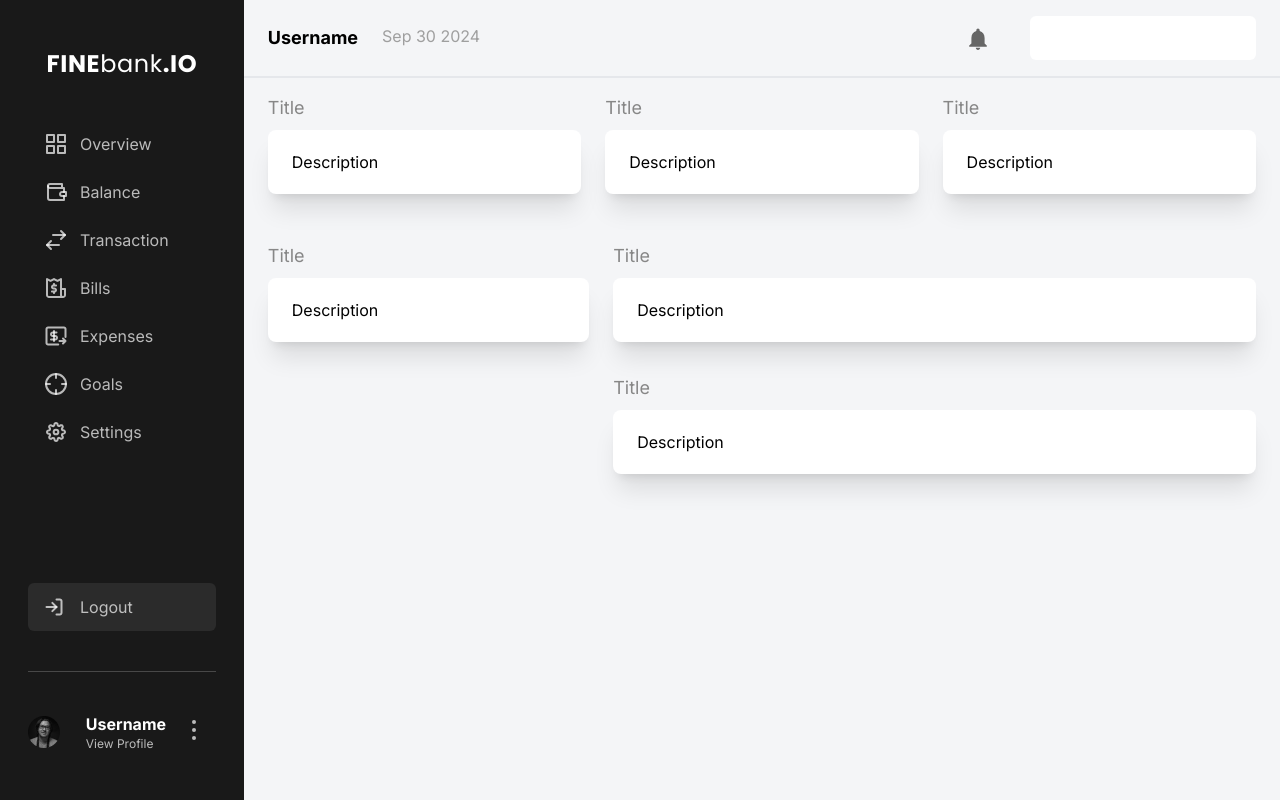
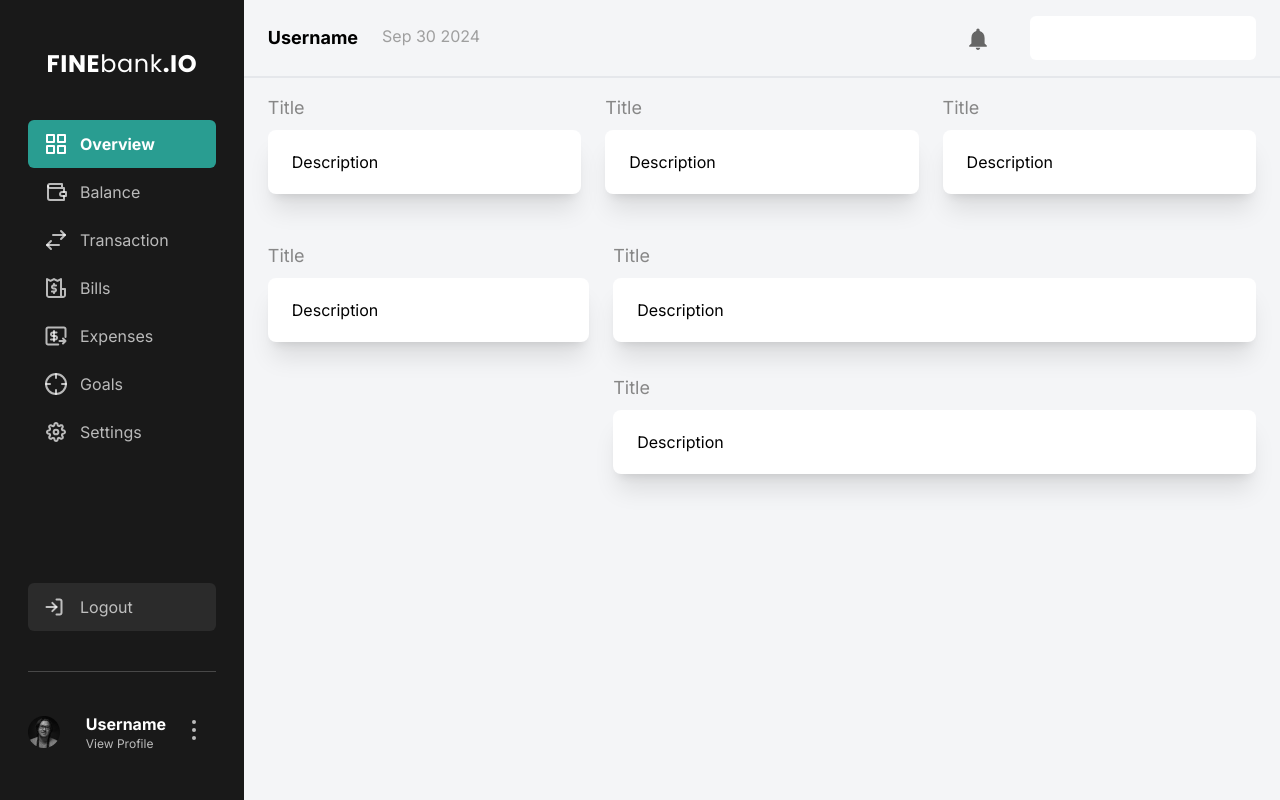
Before and after one commit to stnDinus/admin-ui, a React (Vite) app: page / in a window 1280 px wide. Built offline with nearby package versions, Linux system fonts and the light colour scheme; a web font is replaced by a local one.

Commit message:
feat: highlight active navlink

```diff
--- a/src/components/Fragments/Navbar.jsx
+++ b/src/components/Fragments/Navbar.jsx
@@ -1,4 +1,4 @@
-import { Link } from "react-router-dom";
+import { NavLink } from "react-router-dom";
 import { Icon } from "../Elements/Icon";
 import Logo from "../Elements/Logo";
 
@@ -51,23 +51,33 @@ const Navbar = () => {
   return (
     <nav className="bg-defaultBlack text-special-bg2 sm:w-72 w-36 min-h-screen px-7 py-12 flex flex-col justify-between">
       <div>
-        <div className="flex justify-center mb-10"><Logo variant="text-white text-sm sm:text-2xl"/></div>
+        <div className="flex justify-center mb-10">
+          <Logo variant="text-white text-sm sm:text-2xl" />
+        </div>
         {menus.map((menu) => (
-          <Link to={menu.link} key={menu.id}>
-            <div className="flex hover:bg-special-bg3 hover:text-white px-4 py-3 rounded-md">
-              <div className="mx-auto sm:mx-0">{menu.icon}</div>
-              <div className="ms-3 hidden sm:block">{menu.label}</div>
-            </div>
-          </Link>
+          <NavLink
+            to={menu.link}
+            key={menu.id}
+            className={({ isActive }) =>
+              isActive
+                ? "flex bg-primary text-white font-bold px-4 py-3 rounded-md"
+                : "flex hover:bg-special-bg3 hover:text-white px-4 py-3 rounded-md"
+            }
+          >
+            <div className="mx-auto sm:mx-0">{menu.icon}</div>
+            <div className="ms-3 hidden sm:block">{menu.label}</div>
+          </NavLink>
         ))}
       </div>
       <div className="sticky bottom-12">
-        <Link to="/logout" />
+        <NavLink to="/logout" />
         <div className="flex bg-special-bg3 px-4 py-3 rounded-md hover:text-white">
-          <div className="mx-auto sm:mx-0"><Icon.Logout /></div>
+          <div className="mx-auto sm:mx-0">
+            <Icon.Logout />
+          </div>
           <div className="ms-3 hidden sm:block">Logout</div>
         </div>
-        <Link />
+        <NavLink />
         <div className="border-b my-10 border-b-special-bg"></div>
         <div className="flex justify-between">
           <div className="mx-auto sm:mx-0 self-center">
@@ -77,7 +87,9 @@ const Navbar = () => {
             <div className="text-white font-bold">Username</div>
             <div className="text-xs">View Profile</div>
           </div>
-          <div className="hidden sm:block self-center justify-self-end"><Icon.KebabMenu /></div>
+          <div className="hidden sm:block self-center justify-self-end">
+            <Icon.KebabMenu />
+          </div>
         </div>
       </div>
     </nav>
```
